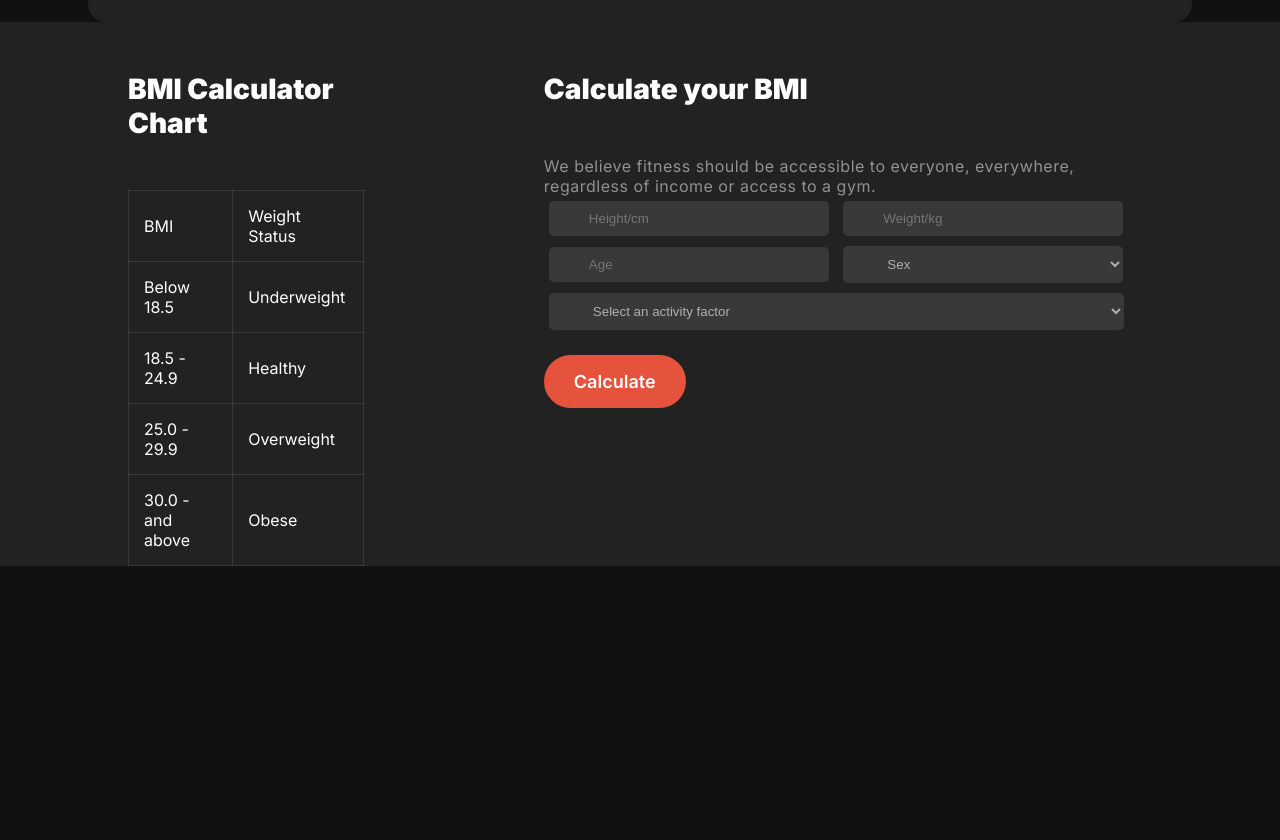
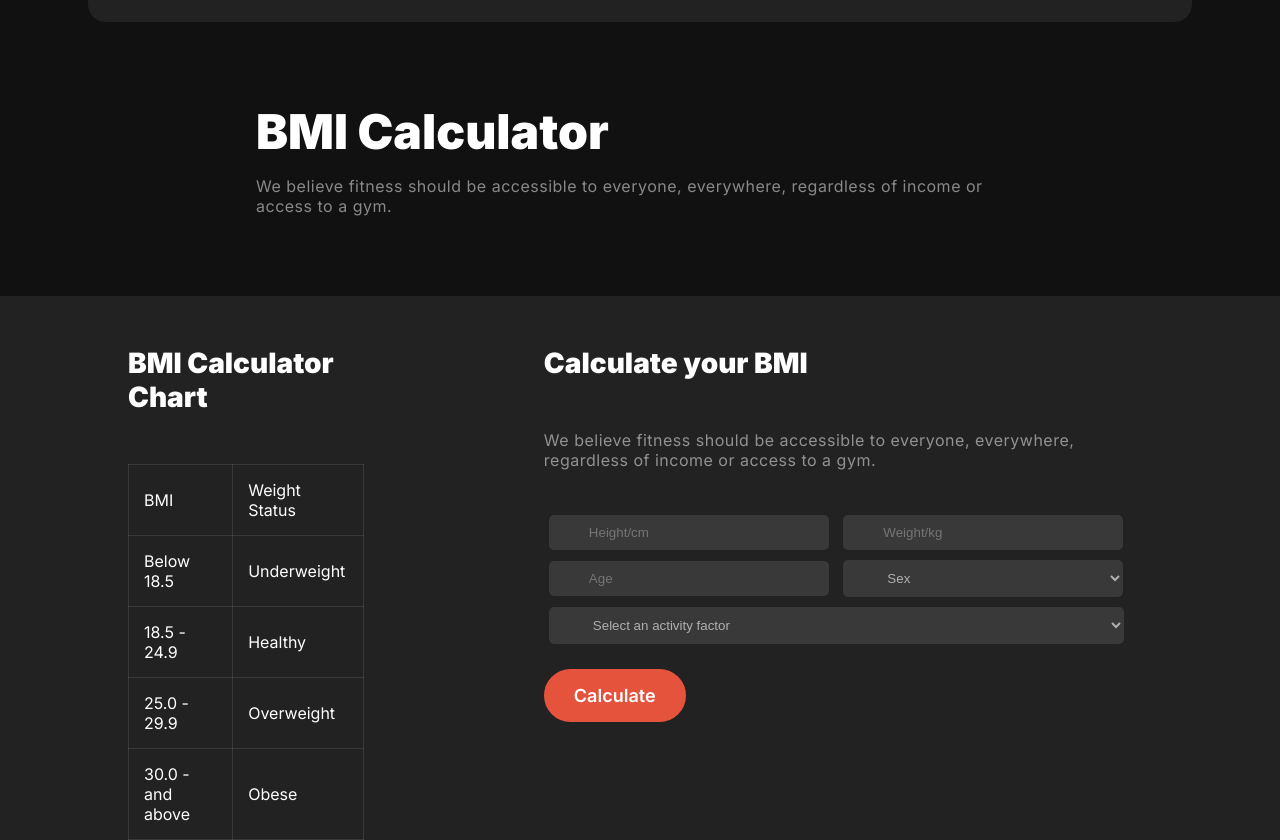
Before and after one commit to Anamul757/Second-challenge-repo, a plain HTML site: page index.html in a window 1280 px wide. Shown: the part 1599-2439 px from the top of the page. Before the commit the page ends 2165 px from the top, so only its background shows below. Drawn offline with Linux system fonts and the light colour scheme.

Commit message:
added bmi banner section

```diff
--- a/index.html
+++ b/index.html
@@ -106,6 +106,11 @@
                 <img src="./images/run.jpg" alt="">
             </div>
         </section>
+        <!-- BMI banner section -->
+         <section class="BMI-banner">
+<h3 class="habit-heading">BMI Calculator</h3>
+<p class="des-para">We believe fitness should be accessible to everyone, everywhere, regardless of income or access to a gym.</p>
+         </section>
         <!-- BMI section -->
         <section class="BMI-section">
             <div class="BMI-div">
@@ -142,7 +147,7 @@
                     <div class="BMI-chart2">
                         <h3 class="BMI-heading">Calculate your BMI</h3>
                         <p class="des-para">We believe fitness should be accessible to everyone, everywhere, regardless of income or access to a gym. </p>
-                        <div>
+                        <div class="input-section">
                             <input type="text" placeholder="Height/cm" class="BMI-input">
                             <input type="text" placeholder="Weight/kg" class="BMI-input">
                             <br>
@@ -157,8 +162,8 @@
                                 <option class="BMI-option" value="" class="BMI-input">Select an activity factor</option>
                                 <option class="BMI-option" value="" >Weight Loss</option>
                                 <option class="BMI-option" value="">Running</option>
-                                <option class="BMI-option" value="">Push Up</option>
-                                <option class="BMI-option" value="">Sit Up</option>
+                                <option class="BMI-option" value="">Push Ups</option>
+                                <option class="BMI-option" value="">Sit Ups</option>
                             </select>
                             <button class="btn-primary home-anchor">Calculate</button>
 
--- a/styels/style.css
+++ b/styels/style.css
@@ -265,6 +265,11 @@ main {
 }
 
 /* BMI section */
+.BMI-banner{
+    width: 60%;
+    margin: 80px auto;
+}
+
 .BMI-section {
     background-color: rgb(34, 34, 34);
 }
@@ -325,3 +330,6 @@ background: rgba(255, 255, 255, 0.1);
     color: white;
     background-color: black;
 }
+.input-section{
+    margin-top: 40px;
+}
```
